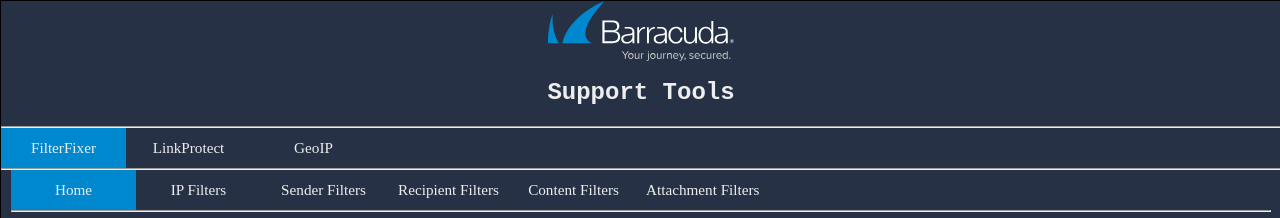
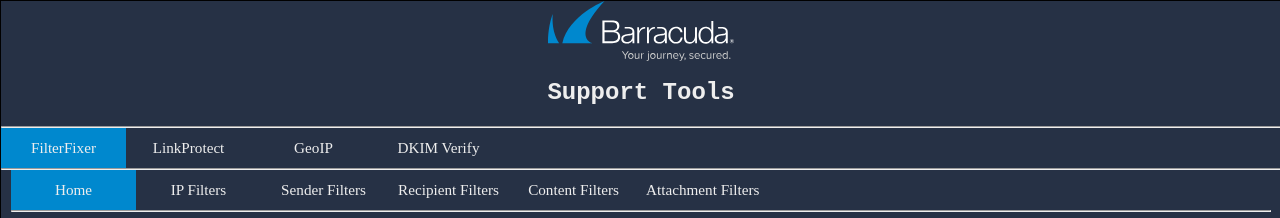
Before and after one commit to cjpf/barracuda-tools, a React (Create React App) app in the folder support-tools/: page /#/FilterFixer/Home in a window 1280 px wide. Shown: the top 218 px of the page. Built offline with nearby package versions, Linux system fonts and the light colour scheme.

Commit message:
Added DKIMVerify component
and navbar elements

```diff
--- a/support-tools/src/App.js
+++ b/support-tools/src/App.js
@@ -5,6 +5,7 @@
 import FilterFixer from './Components/FilterFixer/FilterFixer';
 import LinkProtect from './Components/LinkProtect/LinkProtect';
 import GeoIP from './Components/GeoIP/GeoIP';
+import DKIMVerify from './Components/DKIM-Verify/DKIMVerify';
 
 export default class App extends Component {
     constructor(props) {
@@ -33,6 +34,9 @@
                             <NavLink to="/GeoIP" activeClassName="nav-menu-selected">
                                 <li>{"GeoIP"}</li>
                             </NavLink>
+                            <NavLink to="/DKIMVerify" activeClassName="nav-menu-selected">
+                                <li>{"DKIM Verify"}</li>
+                            </NavLink>
                         </ul>
                     </div>
                     <hr />
@@ -43,6 +47,7 @@
                             <Route path="/FilterFixer" component={()=>{return <FilterFixer />;}} />
                             <Route path="/LinkProtect" component={()=>{return <LinkProtect />;}} />
                             <Route path="/GeoIP" component={()=>{return <GeoIP />;}} />
+                            <Route path="/DKIMVerify" component={()=>{return <DKIMVerify />;}} />
                         </Switch>
                     </div>
                 </div>
```
